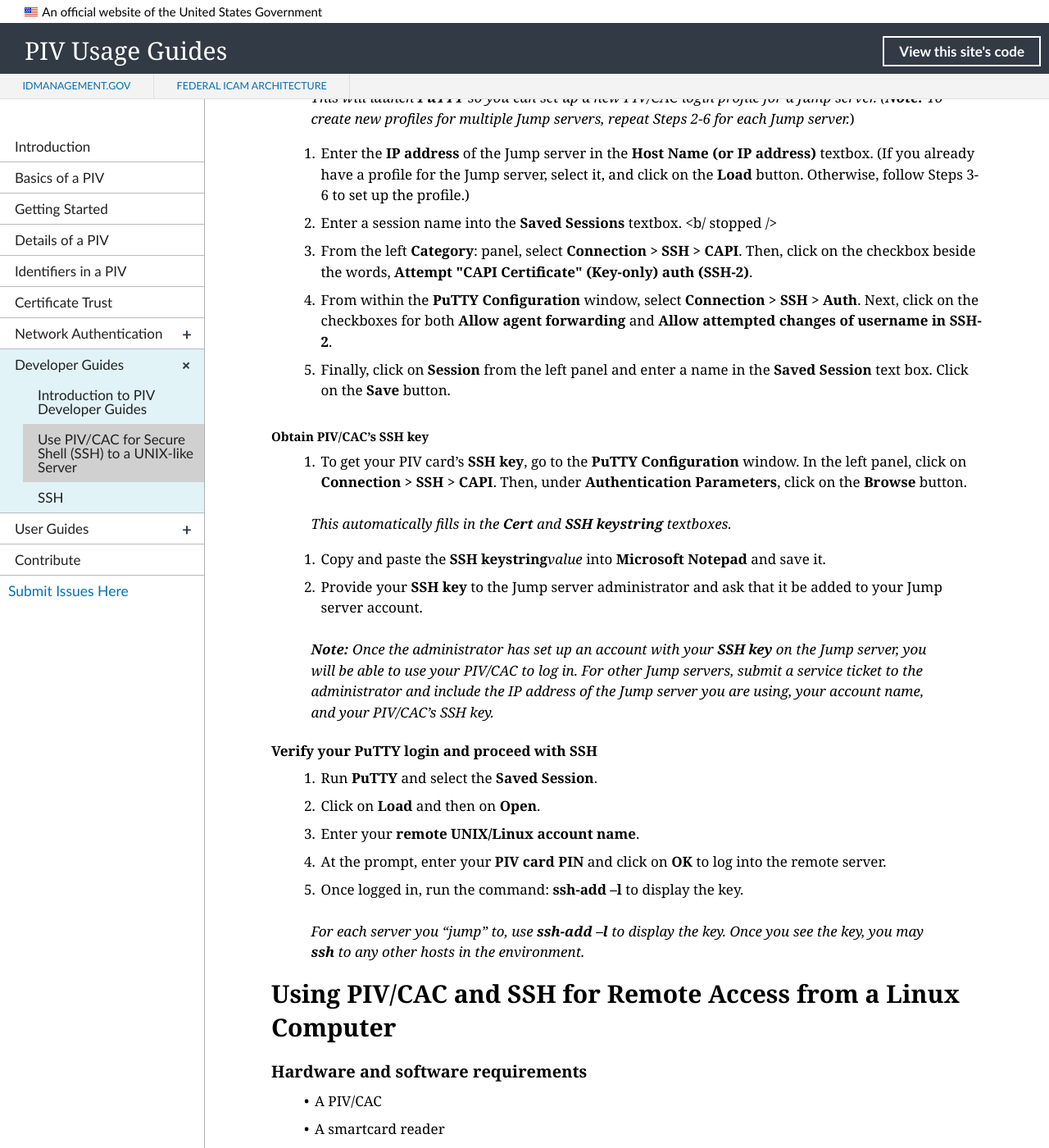
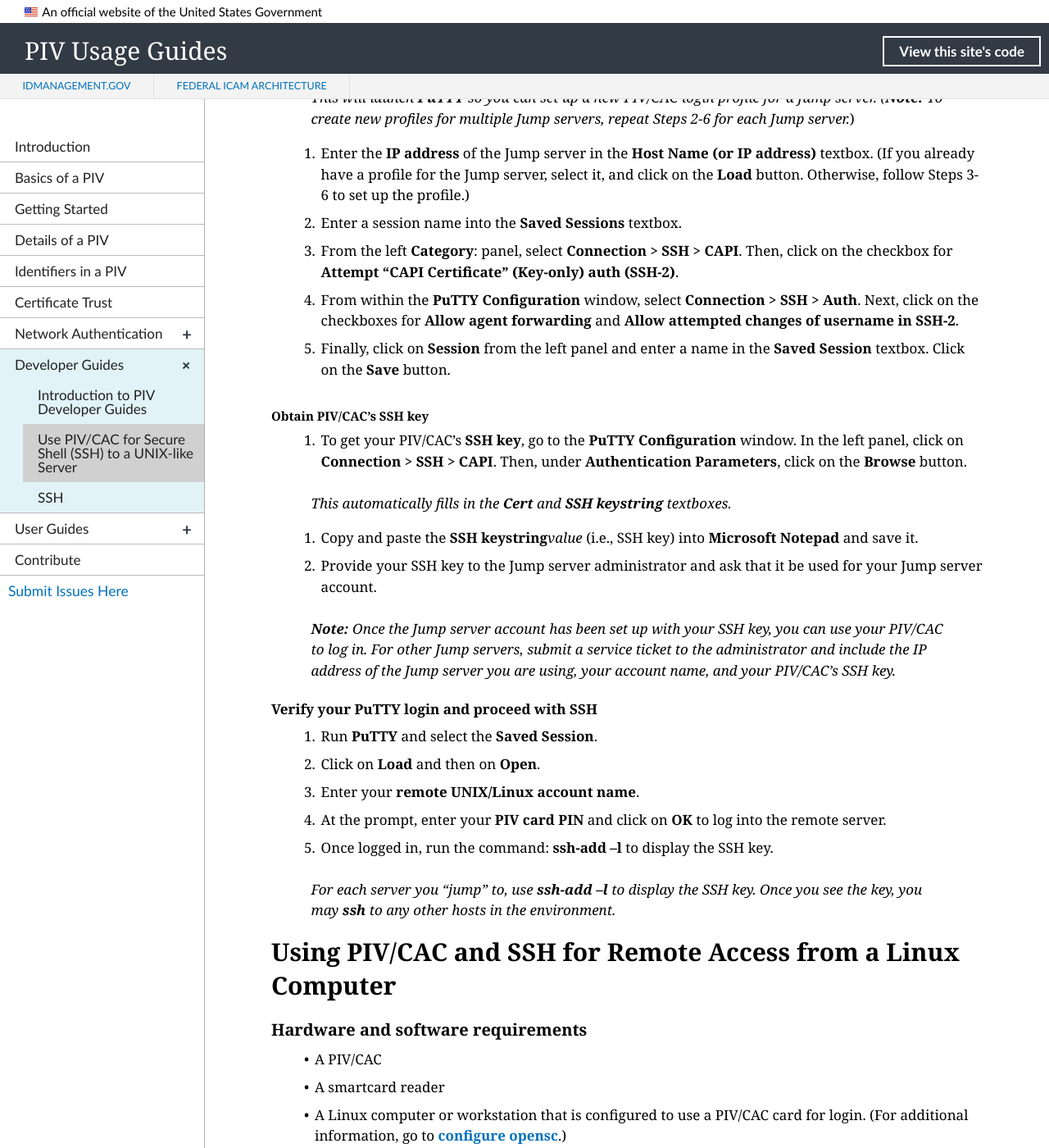
Before and after one commit to GSA/piv-guides, a Jekyll site: the page built from _devconfig/ssh-all.md, in a window 1280 px wide and 1400 px high, scrolled down 2324 px. Shown: the whole window at 82% size. Built offline with Jekyll 4.4.1, drawn with Linux system fonts in a browser that asks for light colours; nearby versions of some CDN libraries; some of the changed text lies outside the part shown.

Commit message:
Update ssh-all.md

````diff
--- a/_devconfig/ssh-all.md
+++ b/_devconfig/ssh-all.md
@@ -82,21 +82,21 @@
   > _This will launch **PuTTY** so you can set up a new PIV/CAC login profile for a Jump server. (**Note:**  To create new profiles for multiple Jump servers, repeat Steps 2-6 for each Jump server._)
 
   2. Enter the **IP address** of the Jump server in the **Host Name (or IP address)** textbox. (If you already have a profile for the Jump server, select it, and click on the **Load** button. Otherwise, follow Steps 3-6 to set up the profile.)
-  3. Enter a session name into the **Saved Sessions** textbox. <b/ stopped />
-  4. From the left **Category**: panel, select **Connection &gt; SSH &gt; CAPI**. Then, click on the checkbox beside the words, **Attempt &quot;CAPI Certificate&quot; (Key-only) auth (SSH-2)**.
-  5. From within the **PuTTY Configuration** window, select **Connection &gt; SSH &gt; Auth**. Next, click on the checkboxes for both **Allow agent forwarding** and **Allow attempted changes of username in SSH-2**.
-  6. Finally, click on **Session** from the left panel and enter a name in the **Saved Session** text box. Click on the **Save** button.
+  3. Enter a session name into the **Saved Sessions** textbox.
+  4. From the left **Category**: panel, select **Connection &gt; SSH &gt; CAPI**. Then, click on the checkbox for **Attempt "CAPI Certificate" (Key-only) auth (SSH-2)**.
+  5. From within the **PuTTY Configuration** window, select **Connection &gt; SSH &gt; Auth**. Next, click on the checkboxes for **Allow agent forwarding** and **Allow attempted changes of username in SSH-2**.
+  6. Finally, click on **Session** from the left panel and enter a name in the **Saved Session** textbox. Click on the **Save** button.
 
 ##### Obtain PIV/CAC's SSH key
 
-  1. To get your PIV card's **SSH key**, go to the **PuTTY Configuration** window. In the left panel, click on **Connection &gt; SSH &gt; CAPI**.  Then, under **Authentication Parameters**, click on  the **Browse** button.
+  1. To get your PIV/CAC's **SSH key**, go to the **PuTTY Configuration** window. In the left panel, click on **Connection &gt; SSH &gt; CAPI**.  Then, under **Authentication Parameters**, click on  the **Browse** button.
 
   > _This automatically fills in the **Cert** and **SSH keystring** textboxes._
 
-  2. Copy and paste the **SSH keystring** _value_ into **Microsoft Notepad** and save it.
-  3. Provide your **SSH key** to the Jump server administrator and ask that it be added to your Jump server account.
+  2. Copy and paste the **SSH keystring** _value_ (i.e., SSH key) into **Microsoft Notepad** and save it.
+  3. Provide your SSH key to the Jump server administrator and ask that it be used for your Jump server account.
 
-  > _**Note:**  Once the administrator has set up an account with your **SSH key** on the Jump server, you will be able to use your PIV/CAC to log in. For other Jump servers, submit a service ticket to the administrator and include the IP address of the Jump server you are using, your account name, and your PIV/CAC's SSH key._
+  > _**Note:**  Once the Jump server account has been set up with your SSH key, you can use your PIV/CAC to log in. For other Jump servers, submit a service ticket to the administrator and include the IP address of the Jump server you are using, your account name, and your PIV/CAC's SSH key._
 
 #### Verify your PuTTY login and proceed with SSH
 
@@ -104,9 +104,9 @@
   2. Click on **Load** and then on **Open**.
   3. Enter your **remote UNIX/Linux account name**.
   4. At the prompt, enter your **PIV card PIN** and click on **OK** to log into the remote server.
-  5. Once logged in, run the command: **ssh-add –l** to display the key.
+  5. Once logged in, run the command: **ssh-add –l** to display the SSH key.
 
-  > _For each server you "jump" to, use **ssh-add –l** to display the key. Once you see the key, you may **ssh** to any other hosts in the environment._
+  > _For each server you "jump" to, use **ssh-add –l** to display the SSH key. Once you see the key, you may **ssh** to any other hosts in the environment._
 
 ## Using PIV/CAC and SSH for Remote Access from a Linux Computer
 
@@ -126,7 +126,7 @@
 #### Obtain and save public key from PIV/CAC
 
   1. Insert your PIV/CAC into your computer's smartcard reader.
-  2. To save your **public SSH key** to a file, enter the command:
+  2. To save your **public SSH key** to a file, enter:
 
         ```
 			ssh-keygen -D /usr/lib64/opensc-pkcs11.so > mykey.pub
@@ -136,8 +136,7 @@
 #### Log in via SSH
 
   1. Insert your **PIV/CAC** into your computer's smartcard reader.
-
-  2. Use the following command to log into the remote server:
+  2. To log into the remote server, enter:
 
         ```
 			ssh -I /usr/lib64/opensc-pkcs11.so <remote-host>
@@ -187,23 +186,27 @@
 
   > The **remote-host shell prompt** appears.
 
-The card reader may flash. **Do not** remove the PIV/CAC until the login process has been completed.{:class="alert"}
+{% include alert-warning.html heading = "The card reader may flash. **Do not** remove the PIV/CAC until the login process has been completed." %}
 
 ## Configure a UNIX-like Server
 
- 1. Change the configuration in the **/etc/ssh/sshd_config** file. Then restart the **sshd**:
+### Procedures
+
+These steps will help you to configure a UNIX-like server for remote access.
+
+ 1. Change the configuration in the **/etc/ssh/sshd_config** file and restart the **sshd**:
 
  	```
 		AuthorizedKeysFile /etc/sshd/authorized_keys/%u
 		PasswordAuthentication No
 	```
 
-  2. Create the directory: **/etc/sshd/authorized_keys**:
+  3. Create the directory, **/etc/sshd/authorized_keys**:
 
         ```
 			mkdir /etc/sshd/authorized_keys
         ```
 
-  3. To allow one user to have such access, place the user&#39;s PIV card's SSH public key in the following directory, according to the user's name: **/etc/sshd/authorized_keys/[login ID]**. (**Note:** To ensure that access requirements are enforced, only a **root user** may modify this directory and its files.)
+  3. To allow one user to have access, place the user's PIV/CAC's SSH public key in this directory, according to the user's name: **/etc/sshd/authorized_keys/[login ID]**. (**Note:** To ensure that access requirements are enforced, only a **root user** may modify this directory and its files.)
 
   4. Disable any alternative means of access (i.e., via passwords), as needed.
````
Also changed, not shown: other parts of _devconfig/ssh-all.md (+1 -1 lines).
